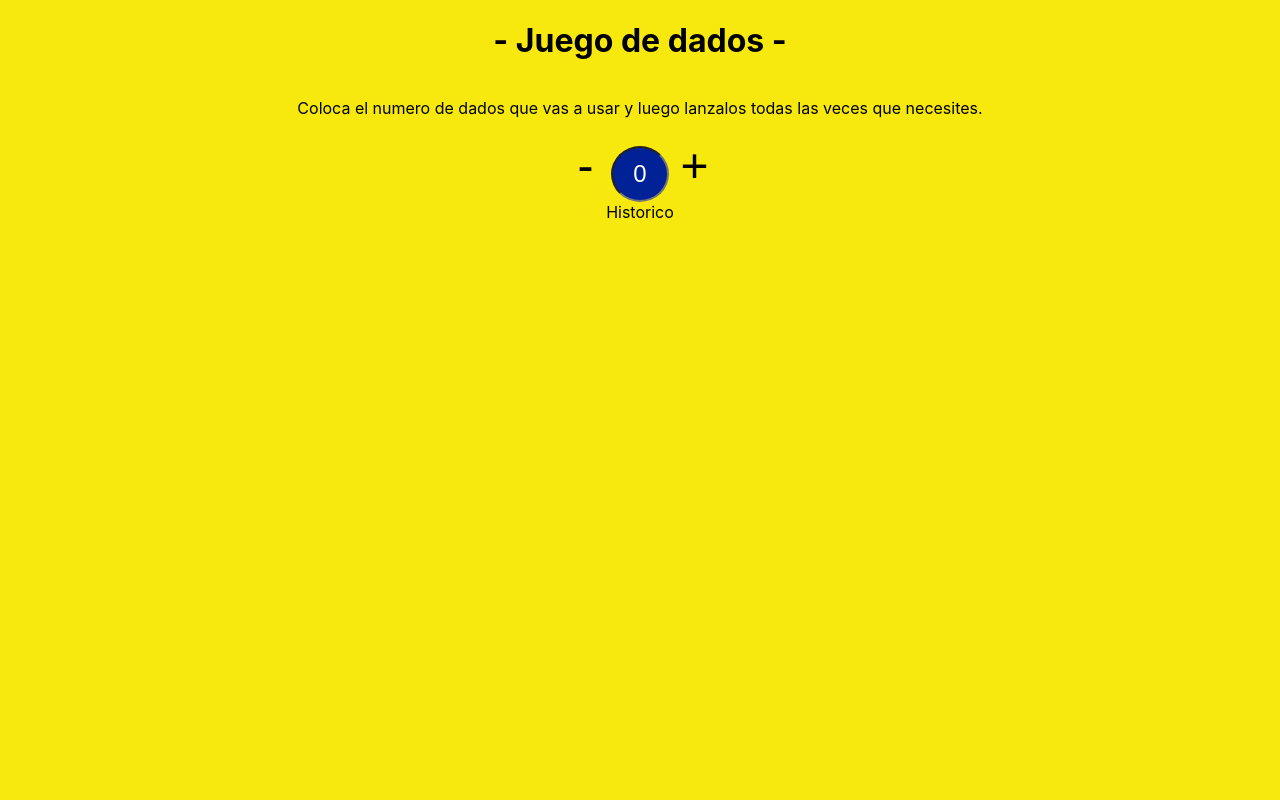
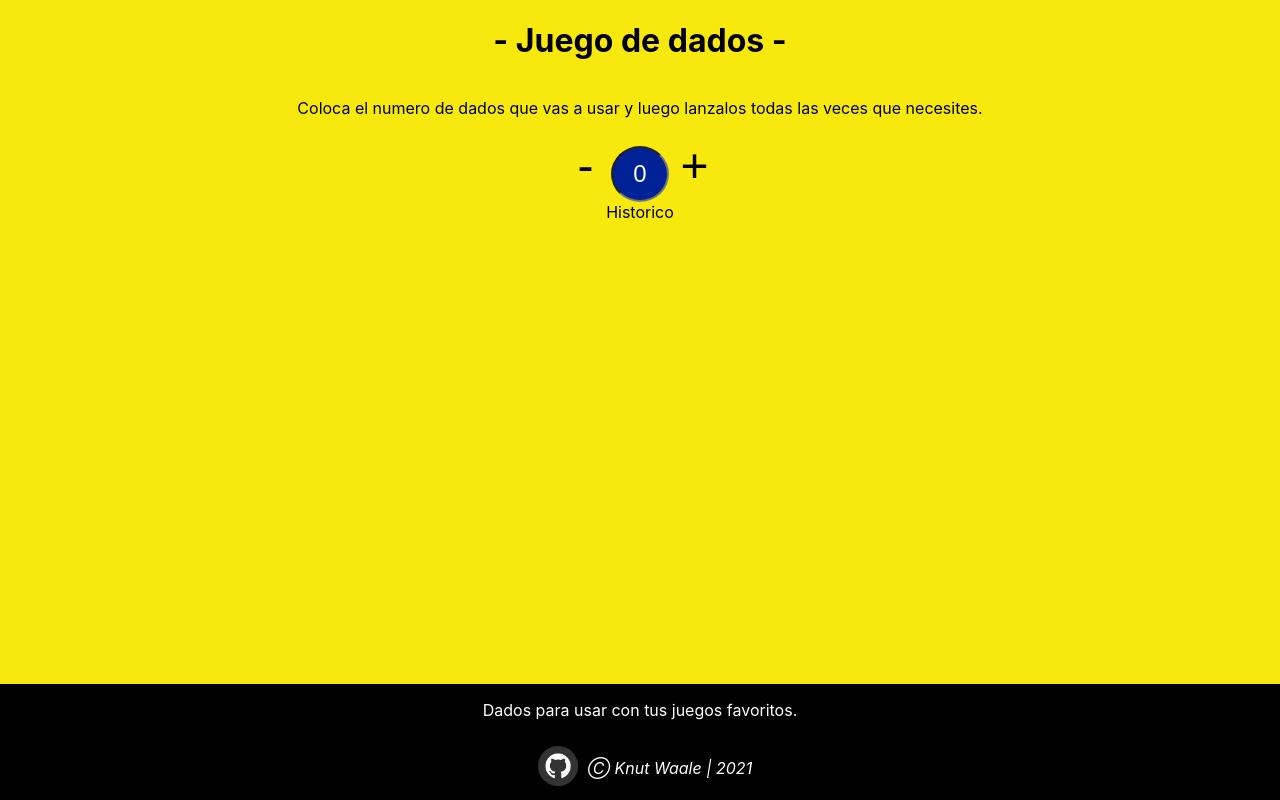
Before and after one commit to kwaale/JuegoDados, a React (Create React App) app: page / in a window 1280 px wide. Built offline with nearby package versions, Linux system fonts and the light colour scheme.

Commit message:
add footer

```diff
--- a/src/App.js
+++ b/src/App.js
@@ -2,6 +2,7 @@ import './App.css';
 import React, { Component } from 'react';
 // import Dado from './Dado.jsx';
 import Input from './components/Input';
+import Footer from './components/Footer';
 
 
 
@@ -24,6 +25,7 @@ class App extends Component {
         <h1>- Juego de dados -</h1>
         <p>Coloca el numero de dados que vas a usar y luego lanzalos todas las veces que necesites.</p>
         <Input/>
+        <Footer/>
       </div>
     );
   }
--- /dev/null
+++ b/src/components/Footer/Footer.css
@@ -0,0 +1,27 @@
+.footer-container{
+    position: fixed;
+    justify-content: unsafe;
+    bottom: 0;
+    width: 100%;
+    background: black;
+    color: white;
+    text-align: center;
+}
+
+.logo-right{
+    display: flex;
+    flex-wrap: wrap;
+    justify-content: center;
+    align-items: center;
+}
+.img-github{
+    height: 40px;
+    margin: 10px;
+}
+.img-github:hover{
+    height: 40px;
+    margin: 10px;
+    border-radius: 100%;
+    box-shadow: 0 0 20px #4f9;
+
+}
--- /dev/null
+++ b/src/components/Footer/index.jsx
@@ -0,0 +1,18 @@
+
+import './Footer.css';
+import gitHub from '../../img/gitHub.png';
+
+
+export default function Footer() {
+    return (
+        <footer className='footer-container'>
+            <p>Dados para usar con tus juegos favoritos.</p>
+            <div className='logo-right'>
+                <a href='https://github.com/kwaale'>
+                    <img className='img-github' src={gitHub} alt='gitHub-kwaale' />
+                </a>
+                <cite>Ⓒ Knut Waale | 2021</cite>
+            </div>
+        </footer>
+    )
+}
```
Also changed, not shown: src/img/gitHub.png (added).
